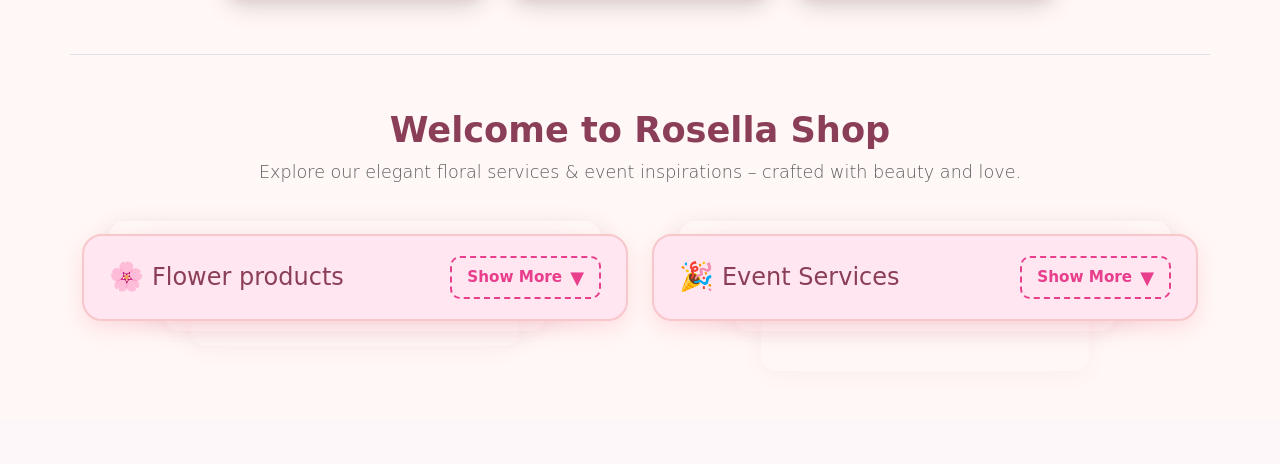
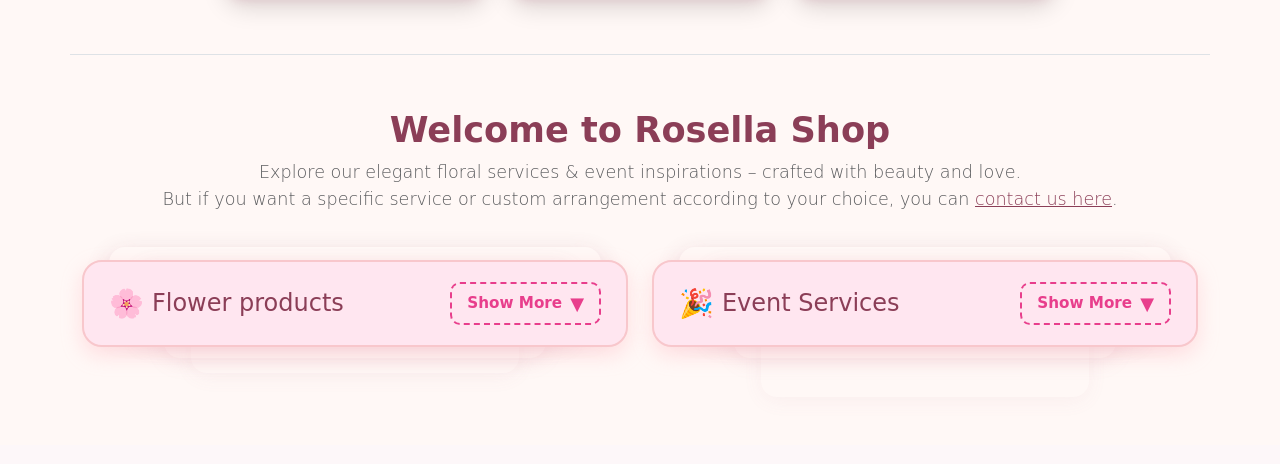
Before and after one commit to sampler-code/Rosella-final-Project, a plain HTML site: page index.html in a window 1280 px wide. Shown: the part 1955-2419 px from the top of the page. Drawn offline with nearby package versions, Linux system fonts and the light colour scheme.

Commit message:
last touch

```diff
--- a/index.html
+++ b/index.html
@@ -305,12 +305,21 @@
 
 <section id="shop" class="py-5 position-relative" >
   <div class="container" >
-    <div class="shop-intro text-center mb-5">
+    <!-- <div class="shop-intro text-center mb-5">
       <h2 class="fw-bold display-6 text-rose">Welcome to Rosella Shop</h2>
       <p class="text-muted lead">
         Explore our elegant floral services & event inspirations – crafted with beauty and love.
       </p>
-    </div>
+    </div> -->
+    <div class="shop-intro text-center mb-5">
+  <h2 class="fw-bold display-6 text-rose">Welcome to Rosella Shop</h2>
+  <p class="text-muted lead">
+    Explore our elegant floral services & event inspirations – crafted with beauty and love.<br>
+    But if you want a specific service or custom arrangement according to your choice, you can
+    <a href="#contact" class="text-rose text-decoration-underline">contact us here</a>.
+  </p>
+</div>
+
   <div class="row justify-content-center g-4">
 
     <div class="col-md-6">
```
